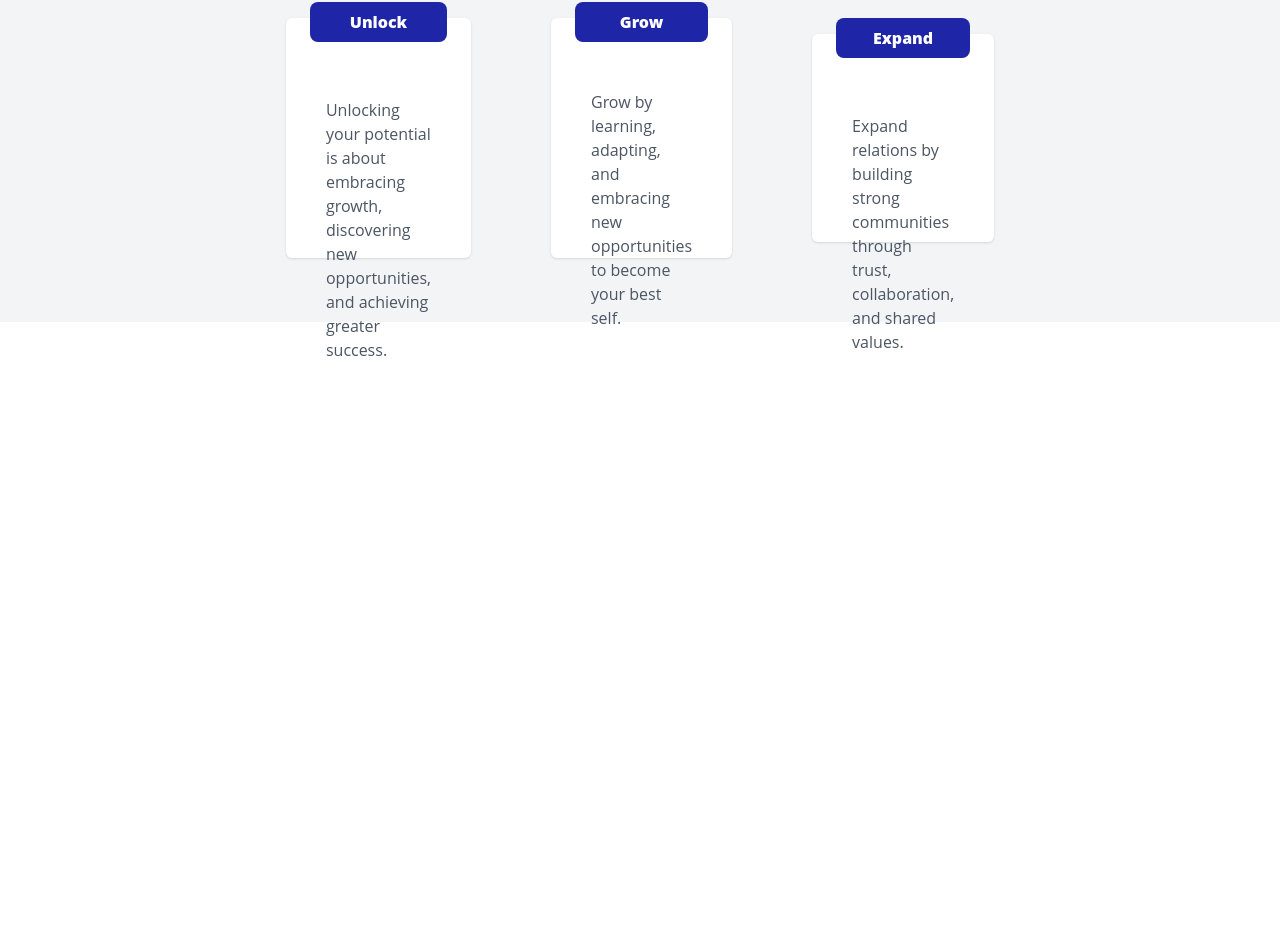
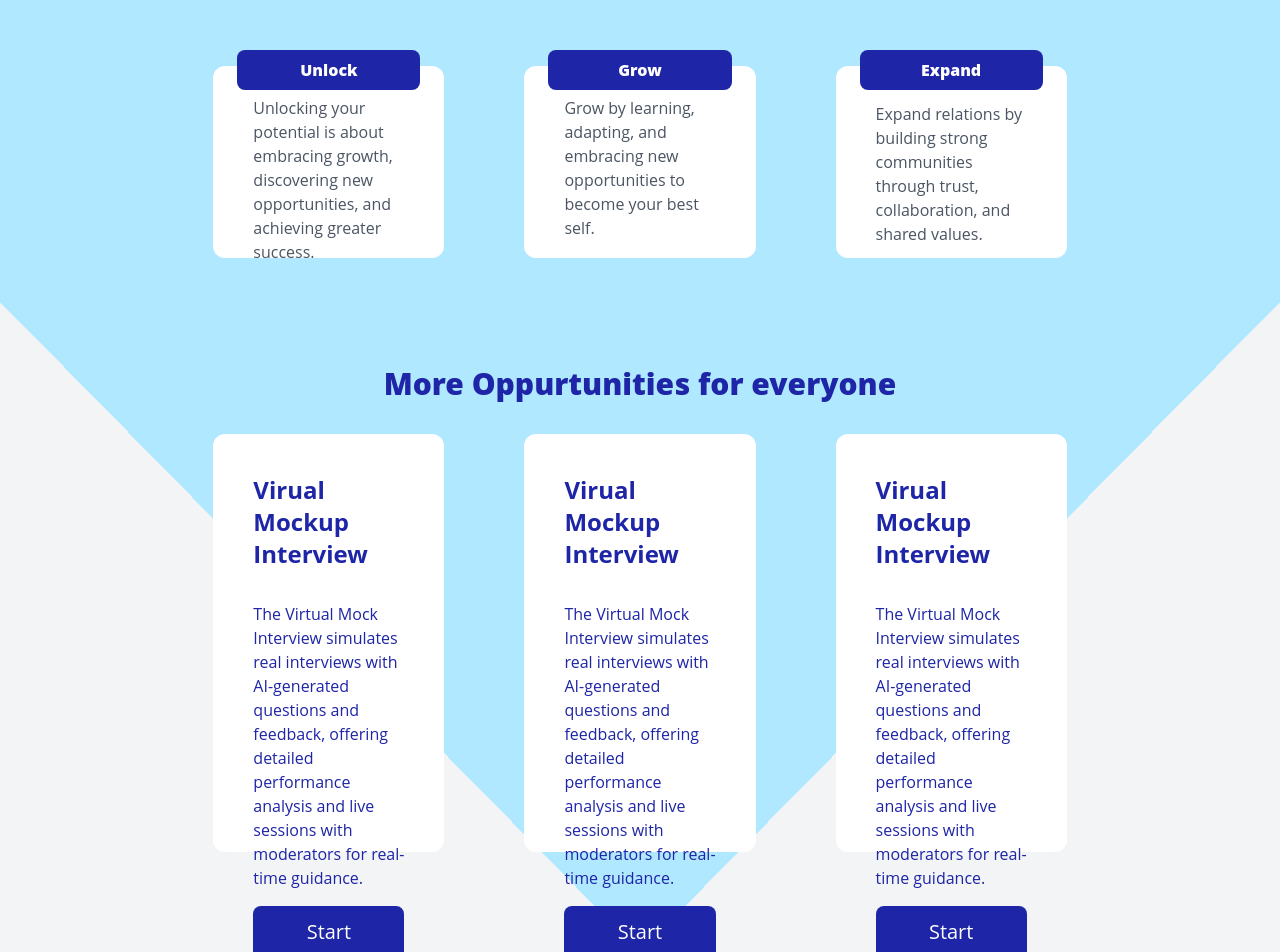
Before and after one commit to Tarek-Al-Khatib/frontend, a React (Create React App) app: page / in a window 1280 px wide. Shown: the part 886-1838 px from the top of the page. Before the commit the page ends 1264 px from the top, so only its background shows below. Built offline with nearby package versions, Linux system fonts and the light colour scheme.

Commit message:
Added more oppurtunities section to home page

```diff
--- a/src/pages/Home/Home.css
+++ b/src/pages/Home/Home.css
@@ -0,0 +1,7 @@
+.background-opp {
+  background-image: linear-gradient(to top right, transparent 50%, #b0e9ff 50%),
+    linear-gradient(to top left, transparent 50%, #b0e9ff 0%);
+  background-size: 50% 100%;
+  background-repeat: no-repeat;
+  background-position: left, right;
+}
--- a/src/pages/Home/Home.jsx
+++ b/src/pages/Home/Home.jsx
@@ -47,36 +47,93 @@ const Home = () => {
         </div>
       </section>
 
-      <section className="py-16">
-        <div className="mx-auto text-center">
-          <h2 className="mb-8 text-3xl font-extrabold text-navy">Our goals</h2>
-          <div className="flex items-center justify-center w-1/2 gap-20 mx-auto ">
-            <div className="w-2/6 p-6 bg-white rounded-md shadow h-60">
+      <section className="py-16 bg-cyan">
+        <div className="mx-auto text-center h-72">
+          <h2 className="mb-8 text-3xl font-extrabold text-navy ">Our goals</h2>
+          <div className="flex items-center justify-center w-2/3 h-full gap-20 mx-auto">
+            <div className="w-2/6 p-6 bg-white rounded-xl h-2/3">
               <h3 className="p-2 font-extrabold text-white -translate-y-full rounded-lg text-l bg-navy">
                 Unlock
               </h3>
-              <p className="p-4 text-gray-600 text-start">
+              <p className="p-4 text-gray-600 -translate-y-1/4 text-start">
                 Unlocking your potential is about embracing growth, discovering
                 new opportunities, and achieving greater success.
               </p>
             </div>
-            <div className="w-2/6 p-6 bg-white rounded-md shadow h-60">
+            <div className="w-2/6 p-6 bg-white rounded-xl h-2/3">
               <h3 className="p-2 font-extrabold text-white -translate-y-full rounded-lg text-l bg-navy">
                 Grow
               </h3>
-              <p className="p-4 pt-2 text-gray-600 text-start">
+              <p className="p-4 pt-2 text-gray-600 -translate-y-1/4 text-start">
                 Grow by learning, adapting, and embracing new opportunities to
                 become your best self.
               </p>
             </div>
-            <div className="w-2/6 p-6 bg-white rounded-md shadow h-52">
+            <div className="w-2/6 p-6 bg-white rounded-xl h-2/3">
               <h3 className="p-2 font-extrabold text-white -translate-y-full rounded-lg text-l bg-navy">
                 Expand
               </h3>
-              <p className="p-4 text-gray-600 text-start">
+              <p className="p-4 text-gray-600 -translate-y-1/4 text-start">
                 Expand relations by building strong communities through trust,
                 collaboration, and shared values.
               </p>
+            </div>
+          </div>
+        </div>
+      </section>
+      <section className="py-16 background-opp h-[650px]">
+        <div className="h-full mx-auto text-center">
+          <h2 className="mb-8 text-3xl font-extrabold text-navy ">
+            More Oppurtunities for everyone
+          </h2>
+          <div className="flex items-start justify-center w-2/3 h-full gap-20 mx-auto">
+            <div className="flex flex-col items-start justify-between w-2/6 p-6 bg-white h-4/5 rounded-xl text-start">
+              <h1 className="p-4 text-2xl font-bold text-navy ">
+                Virual Mockup Interview
+              </h1>
+              <p className="p-4 text-navy">
+                The Virtual Mock Interview simulates real interviews with
+                AI-generated questions and feedback, offering detailed
+                performance analysis and live sessions with moderators for
+                real-time guidance.
+              </p>
+              <div className="px-4">
+                <button className="p-3 px-8 text-xl text-white rounded-lg bg-navy">
+                  Start now
+                </button>
+              </div>
+            </div>
+            <div className="flex flex-col items-start justify-between w-2/6 p-6 bg-white h-4/5 rounded-xl text-start">
+              <h1 className="p-4 text-2xl font-bold text-navy ">
+                Virual Mockup Interview
+              </h1>
+              <p className="p-4 text-navy">
+                The Virtual Mock Interview simulates real interviews with
+                AI-generated questions and feedback, offering detailed
+                performance analysis and live sessions with moderators for
+                real-time guidance.
+              </p>
+              <div className="px-4">
+                <button className="p-3 px-8 text-xl text-white rounded-lg bg-navy">
+                  Start now
+                </button>
+              </div>
+            </div>
+            <div className="flex flex-col items-start justify-between w-2/6 p-6 bg-white h-4/5 rounded-xl text-start">
+              <h1 className="p-4 text-2xl font-bold text-navy ">
+                Virual Mockup Interview
+              </h1>
+              <p className="p-4 text-navy">
+                The Virtual Mock Interview simulates real interviews with
+                AI-generated questions and feedback, offering detailed
+                performance analysis and live sessions with moderators for
+                real-time guidance.
+              </p>
+              <div className="px-4">
+                <button className="p-3 px-8 text-xl text-white rounded-lg bg-navy">
+                  Start now
+                </button>
+              </div>
             </div>
           </div>
         </div>
```
